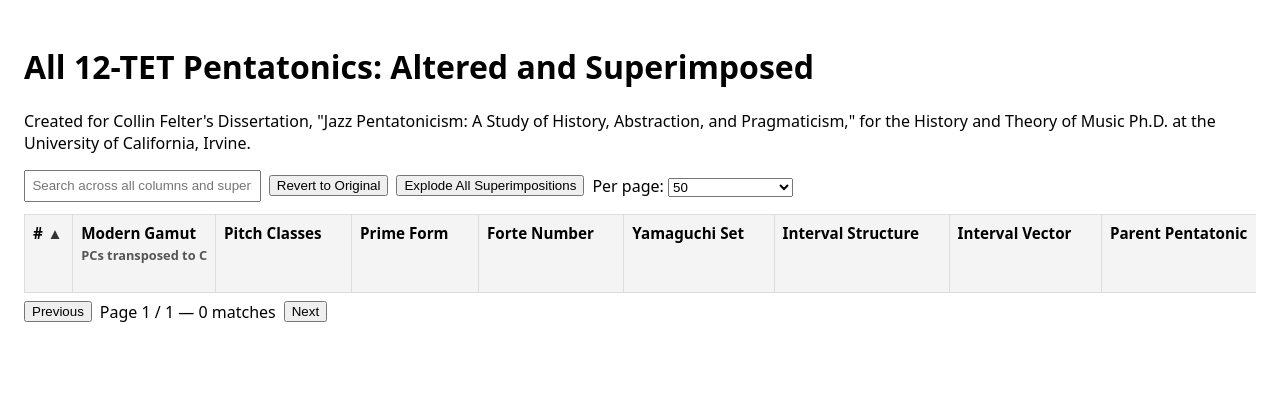
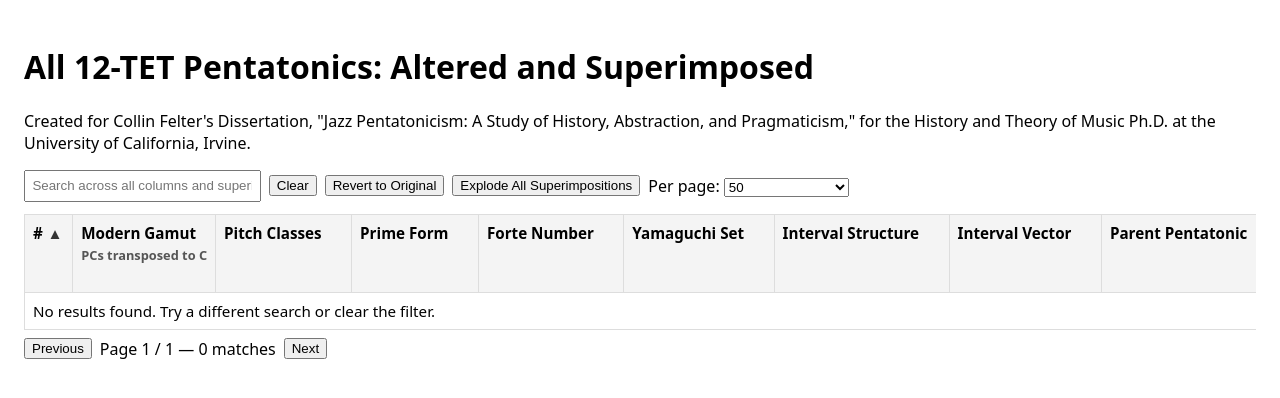
Before and after one commit to feltercollin20-cmyk/pentatonic-database, a Flask app: template templates/index.html in a window 1280 px wide. Shown: the top 398 px of the page. Run offline with Flask 2, Linux system fonts and the light colour scheme; the template is opened without the code that fills it: most values are stand-ins (such as "Sample title", 1, 10 or a date in 2020); lists and menus that the app fills with data are empty.

Commit message:
Add search clear, no-results feedback, and GitHub Pages auto-deploy workflow

```diff
--- a/index.html
+++ b/index.html
@@ -12,6 +12,7 @@
 
     <div class="controls">
       <input id="search" placeholder="Search across all columns and superimpositions" />
+      <button id="clear-search">Clear</button>
       <button id="revert-order">Revert to Original</button>
       <button id="explode-all">Explode All Superimpositions</button>
       <label>Per page: <select id="per-page"><option value="25">25</option><option value="50" selected>50</option><option value="100">100</option><option value="all">Continuous scroll</option></select></label>
--- a/static/main.css
+++ b/static/main.css
@@ -14,6 +14,7 @@ th.sorted-desc::after { content: '▼'; color: #333; }
 tr:hover { background:#fafafa; cursor:pointer; }
 p.status { margin: 0.5rem 0 1rem 0; color: #333; }
 .pagination { margin-top:0.5rem; display:flex; gap:0.5rem; align-items:center; }
+.no-results td { text-align:center; color:#666; padding: 2rem 1rem; }
 /* Voicing panel styles */
 .voicings-panel { margin-top:0.5rem; }
 .voicings-table { border-collapse: collapse; width: 100%; font-size:0.9rem; }
--- a/static/main.js
+++ b/static/main.js
@@ -101,7 +101,9 @@ function sortSets(arr, sortState) {
         bValue = join(b.pentatonic_reference);
         break;
       case 'alteration_count':
-        return getAlterationCount(sortState.direction === 'asc' ? a : b) - getAlterationCount(sortState.direction === 'asc' ? b : a);
+        return sortState.direction === 'asc'
+          ? getAlterationCount(a) - getAlterationCount(b)
+          : getAlterationCount(b) - getAlterationCount(a);
       default:
         aValue = '';
         bValue = '';
@@ -150,6 +152,15 @@ function render() {
 
   const tbody = document.getElementById('table-body');
   tbody.innerHTML = '';
+  if (pageItems.length === 0) {
+    const tr = document.createElement('tr');
+    const td = document.createElement('td');
+    td.setAttribute('colspan', '10');
+    td.className = 'no-results';
+    td.textContent = 'No results found. Try a different search or clear the filter.';
+    tr.appendChild(td);
+    tbody.appendChild(tr);
+  }
   pageItems.forEach((s, idx) => {
     const tr = document.createElement('tr');
 
@@ -215,6 +226,17 @@ document.addEventListener('DOMContentLoaded', ()=>{
     }
   }
   document.getElementById('search').addEventListener('input', ()=>{ page = 1; render(); });
+  const clearBtn = document.getElementById('clear-search');
+  if (clearBtn) {
+    clearBtn.addEventListener('click', () => {
+      const searchInput = document.getElementById('search');
+      if (searchInput) {
+        searchInput.value = '';
+        page = 1;
+        render();
+      }
+    });
+  }
   const revertBtn = document.getElementById('revert-order');
   if (revertBtn) {
     revertBtn.addEventListener('click', ()=>{ sortState = { key: 'index', direction: 'asc' }; page = 1; render(); });
--- a/templates/index.html
+++ b/templates/index.html
@@ -12,6 +12,7 @@
 
     <div class="controls">
       <input id="search" placeholder="Search across all columns and superimpositions" />
+      <button id="clear-search">Clear</button>
       <button id="revert-order">Revert to Original</button>
       <button id="explode-all">Explode All Superimpositions</button>
       <label>Per page: <select id="per-page"><option value="25">25</option><option value="50" selected>50</option><option value="100">100</option><option value="all">Continuous scroll</option></select></label>
```
Also changed, not shown: .github/workflows/deploy-gh-pages.yml (added), README.md, 2 other files.
